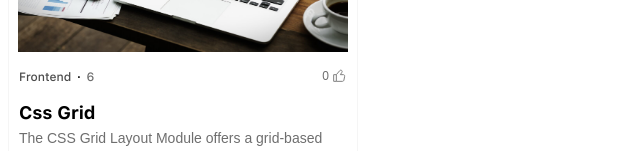
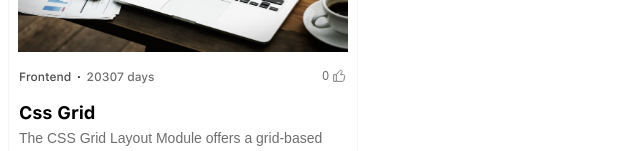
Before and after one commit to NicaZadirieva/nextjs_ht, a Next.js app in the folder blog/: page / in a window 1280 px wide. Shown: the part 167-318 px from the top of the page, without its empty margins (0-640 px from the left). Built offline with nearby package versions, Linux system fonts and the light colour scheme; a web font is replaced by a local one.

Commit message:
feat: days between now and created post date

```diff
--- a/blog/app/page.tsx
+++ b/blog/app/page.tsx
@@ -5,7 +5,7 @@ export default function Home() {
 		<div>
 			<BlogItem
 				text="The CSS Grid Layout Module offers a grid-based layout system, with rows and columns, making it easier to design web pages without having to use floats and positioning."
-				createdAt={new Date()}
+				createdAt={new Date('2021-09-25')}
 				tag='Frontend'
 				title="Css Grid"
 				readTime="3 Min Read"
--- a/blog/entities/BlogItem/index.tsx
+++ b/blog/entities/BlogItem/index.tsx
@@ -4,6 +4,7 @@ import { BlogItemProps } from './BlogItem.props';
 import ArrowIcon from './icon/icon_arrow.svg';
 import LikeIcon from './icon/like-post-icon.svg';
 import styles from './index.module.css';
+import { daysBetweenNow } from './utils/DateUtil';
 
 export const BlogItem = ({className, text, likeCounter = 0, tag, createdAt, title, readTime, postLink, mainPhotoLink, ...props}: BlogItemProps) => {
 	return (
@@ -16,7 +17,7 @@ export const BlogItem = ({className, text, likeCounter = 0, tag, createdAt, titl
 					</span>
 					<span>·</span>
 					<span className={styles['created-at']}>
-						{createdAt.getDate() /**TODO: здесь сделать разницу между текущим временем и датой создания */}
+						{daysBetweenNow(createdAt) } days
 					</span>
 					<div className={styles.like}>
 						<span>{likeCounter}</span>
--- /dev/null
+++ b/blog/entities/BlogItem/utils/DateUtil.ts
@@ -0,0 +1,4 @@
+export function daysBetweenNow(startDate: Date) {
+	const millisecondsPerDay = 24 * 60 * 60 * 1000;
+	return Math.round((Date.now() - startDate.getMilliseconds()) / millisecondsPerDay);
+}
```
